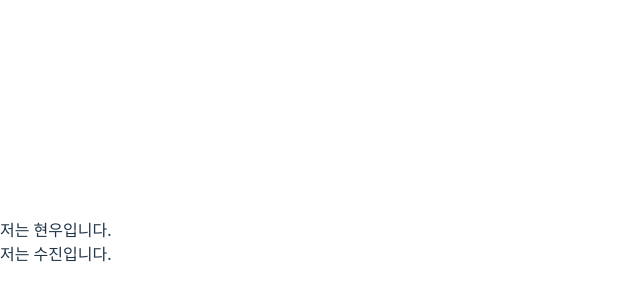
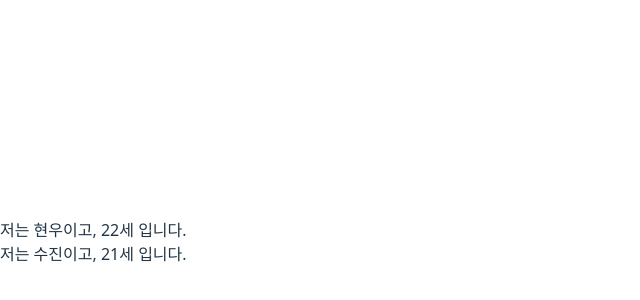
Before and after one commit to yu-rim98/sesac-learning, a React (Vite) app in the folder week04/react/my-react-app/: page / in a window 1280 px wide. Shown: the part 158-458 px from the top of the page, without its empty margins (0-640 px from the left). Built offline with nearby package versions, Linux system fonts and the light colour scheme.

Commit message:
props 숫자 전달

```diff
--- a/week04/react/my-react-app/src/components/Props/PropsExample/Profile.jsx
+++ b/week04/react/my-react-app/src/components/Props/PropsExample/Profile.jsx
@@ -1,7 +1,11 @@
 import React from "react";
 
 const Profile = (props) => {
-  return <div>저는 {props.name}입니다.</div>;
+  return (
+    <div>
+      저는 {props.name}이고, {props.age}세 입니다.
+    </div>
+  );
 };
 
 export default Profile;
--- a/week04/react/my-react-app/src/components/Props/PropsExample/ProfileContainer.jsx
+++ b/week04/react/my-react-app/src/components/Props/PropsExample/ProfileContainer.jsx
@@ -4,8 +4,8 @@ import Profile from "./Profile";
 const ProfileContainer = () => {
   return (
     <div>
-      <Profile name="현우" />
-      <Profile name="수진" />
+      <Profile name="현우" age={22} />
+      <Profile name="수진" age={21} />
     </div>
   );
 };
```
